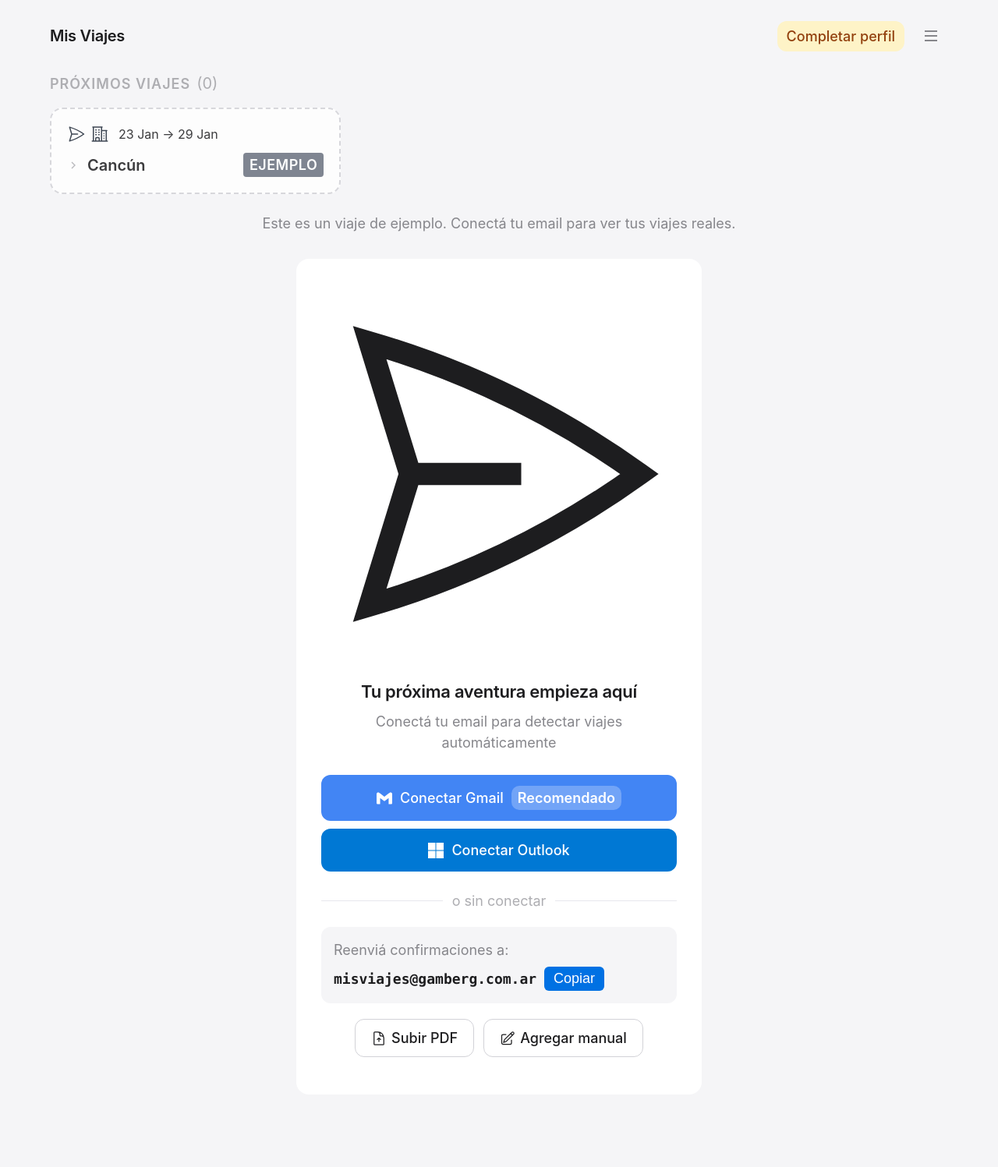
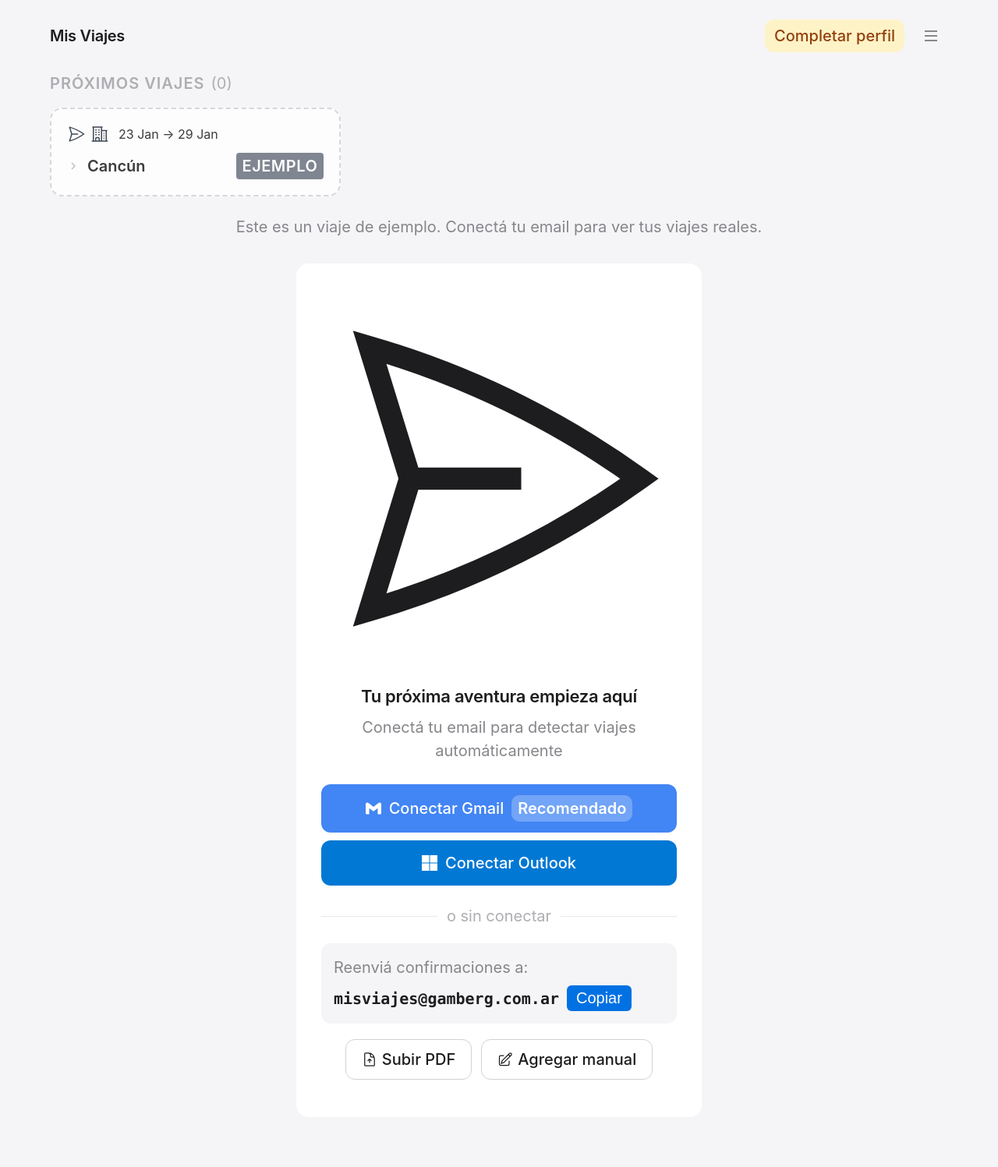
Before and after one commit to andygamberg/mi-agente-viajes, a Flask app: page / in a window 1280 px wide. Shown: the whole page at 78% size. Before the commit the page ends 1356 px from the top, so only its background shows below. Run offline with Flask 3, Linux system fonts and the light colour scheme; the visitor is signed in with stand-in values (Sample User, id 1); data that the repository does not hold is empty.

Commit message:
feat: MOBILE-TYPOGRAPHY v4 - mínimo 20px (1.25rem) para máxima legibilidad

```diff
--- a/templates/index.html
+++ b/templates/index.html
@@ -85,7 +85,7 @@
             gap: 6px;
             padding: 10px 20px;
             border-radius: var(--radius);
-            font-size: 1.125rem;
+            font-size: 1.25rem;
             font-weight: 500;
             text-decoration: none;
             border: none;
@@ -142,7 +142,7 @@
             background: #FEF3C7;
             color: #92400E;
             border-radius: var(--radius);
-            font-size: 1.125rem;
+            font-size: 1.25rem;
             font-weight: 500;
             text-decoration: none;
             transition: var(--transition);
@@ -346,7 +346,7 @@
         }
 
         .section-title {
-            font-size: 1.125rem;
+            font-size: 1.25rem;
             font-weight: 600;
             color: var(--text-muted);
             text-transform: uppercase;
@@ -1485,28 +1485,28 @@
         .empty-state-hero { background: var(--bg-card); border-radius: var(--radius-lg); padding: 48px 32px; text-align: center; max-width: 520px; margin: 0 auto; }
         .empty-state-icon { font-size: 3rem; margin-bottom: 16px; }
         .empty-state-title { font-size: 1.375rem; font-weight: 600; letter-spacing: -0.3px; margin-bottom: 8px; }
-        .empty-state-subtitle { font-size: 1.125rem; color: var(--text-secondary); margin-bottom: 28px; }
+        .empty-state-subtitle { font-size: 1.25rem; color: var(--text-secondary); margin-bottom: 28px; }
 
         /* OAuth Section */
         .oauth-section { margin-bottom: 24px; }
-        .oauth-section-title { font-size: 1.125rem; color: var(--text-muted); margin-bottom: 12px; text-transform: uppercase; letter-spacing: 0.5px; }
+        .oauth-section-title { font-size: 1.25rem; color: var(--text-muted); margin-bottom: 12px; text-transform: uppercase; letter-spacing: 0.5px; }
         .oauth-buttons { display: flex; flex-direction: column; gap: 10px; }
-        .btn-oauth { display: flex; align-items: center; justify-content: center; gap: 10px; padding: 14px 20px; border-radius: var(--radius); font-size: 1.125rem; font-weight: 500; text-decoration: none; transition: all 0.2s; }
+        .btn-oauth { display: flex; align-items: center; justify-content: center; gap: 10px; padding: 14px 20px; border-radius: var(--radius); font-size: 1.25rem; font-weight: 500; text-decoration: none; transition: all 0.2s; }
         .btn-oauth-gmail { background: #4285F4; color: white; }
         .btn-oauth-gmail:hover { background: #3367D6; }
         .btn-oauth-outlook { background: #0078D4; color: white; }
         .btn-oauth-outlook:hover { background: #006CBD; }
-        .btn-oauth .badge-recommended { background: rgba(255,255,255,0.25); padding: 2px 8px; border-radius: 10px; font-size: 1.125rem; font-weight: 600; }
+        .btn-oauth .badge-recommended { background: rgba(255,255,255,0.25); padding: 2px 8px; border-radius: 10px; font-size: 1.25rem; font-weight: 600; }
 
         /* Alternative Section */
-        .empty-state-divider { color: var(--text-muted); font-size: 1.125rem; margin: 20px 0; display: flex; align-items: center; gap: 12px; }
+        .empty-state-divider { color: var(--text-muted); font-size: 1.25rem; margin: 20px 0; display: flex; align-items: center; gap: 12px; }
         .empty-state-divider::before, .empty-state-divider::after { content: ''; flex: 1; height: 1px; background: var(--border-light); }
 
         .alt-option { background: var(--bg); border-radius: var(--radius); padding: 16px; text-align: left; margin-bottom: 20px; }
-        .alt-option-label { font-size: 1.125rem; color: var(--text-secondary); margin-bottom: 8px; }
+        .alt-option-label { font-size: 1.25rem; color: var(--text-secondary); margin-bottom: 8px; }
         .alt-option-email { display: flex; align-items: center; gap: 10px; }
-        .alt-option-email code { font-size: 1.125rem; font-weight: 600; font-family: 'SF Mono', Monaco, monospace; }
-        .btn-copy-sm { background: var(--accent); border: none; color: white; padding: 5px 12px; border-radius: 6px; font-size: 1.125rem; font-weight: 500; cursor: pointer; }
+        .alt-option-email code { font-size: 1.25rem; font-weight: 600; font-family: 'SF Mono', Monaco, monospace; }
+        .btn-copy-sm { background: var(--accent); border: none; color: white; padding: 5px 12px; border-radius: 6px; font-size: 1.25rem; font-weight: 500; cursor: pointer; }
         .btn-copy-sm:hover { background: var(--accent-dark, #0056b3); }
 
         .empty-state-actions { display: flex; gap: 12px; justify-content: center; }
@@ -1531,7 +1531,7 @@
         .badge-demo {
             background: #6b7280;
             color: white;
-            font-size: 1.125rem;
+            font-size: 1.25rem;
             font-weight: 600;
             padding: 2px 8px;
             border-radius: 4px;
@@ -1544,7 +1544,7 @@
             text-align: center;
             margin: 24px 0 32px;
             color: var(--text-secondary);
-            font-size: 1.125rem;
+            font-size: 1.25rem;
         }
 
         .demo-message p {
--- a/templates/preferencias.html
+++ b/templates/preferencias.html
@@ -194,7 +194,7 @@
 .add-email-form input {
     flex: 1;
     padding: 10px 14px;
-    font-size: 1.125rem;
+    font-size: 1.25rem;
     border: 1px solid var(--border);
     border-radius: var(--radius);
     background: var(--bg-card);
```
Also changed, not shown: other parts of templates/index.html (+43 -43 lines), templates/agregar.html (+6 -6 lines), templates/base.html (+6 -6 lines), templates/bienvenida.html (+9 -9 lines), templates/check_flights.html (+5 -5 lines), templates/editar.html (+6 -6 lines), templates/forgot_password.html (+6 -6 lines), templates/login.html (+7 -7 lines).
